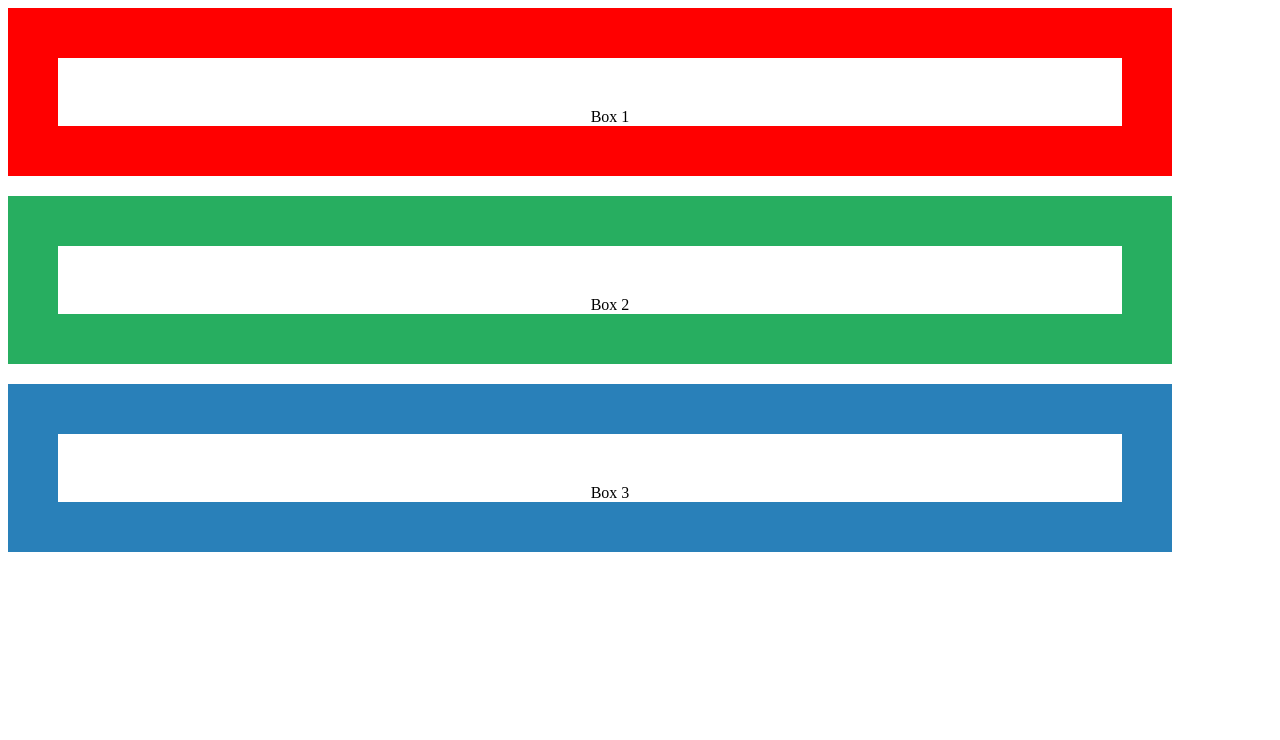
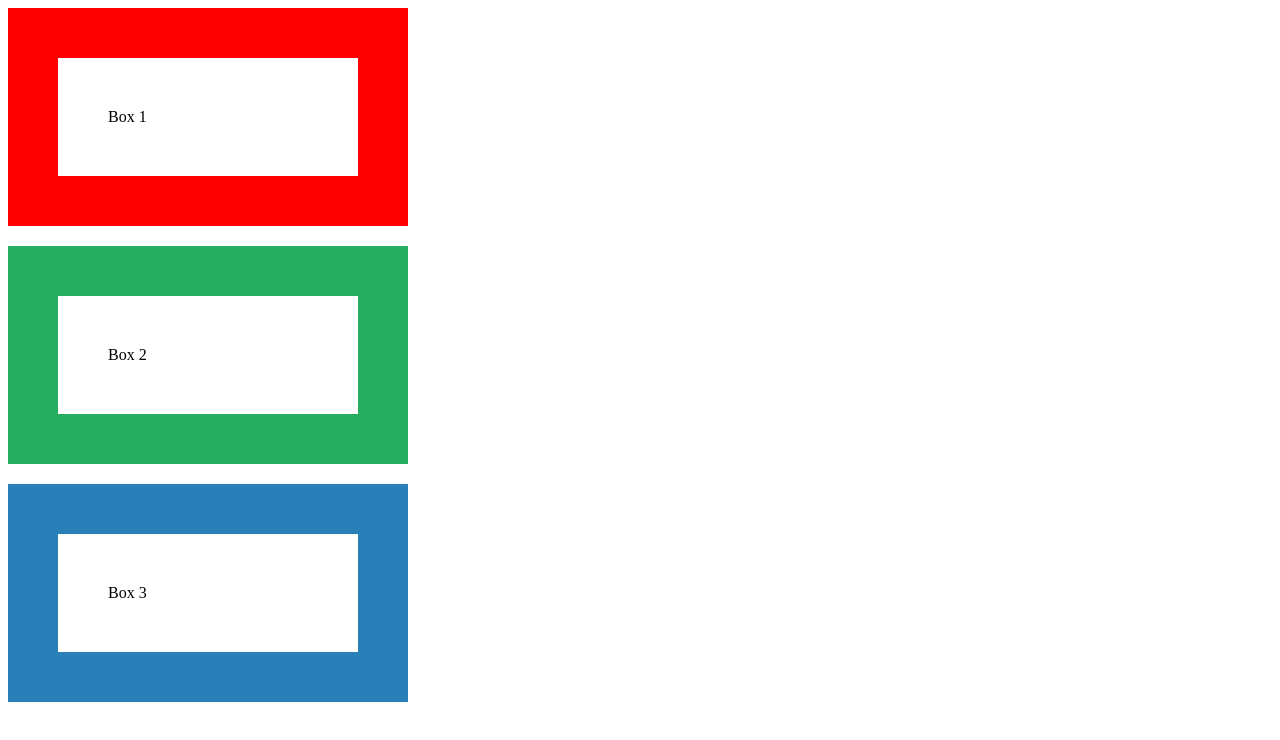
Before and after one commit to Ophelia0419/css_project, a plain HTML site: page index.html in a window 1280 px wide. Drawn offline with Linux system fonts and the light colour scheme.

Commit message:
second commit

```diff
--- a/style.css
+++ b/style.css
@@ -1,25 +1,20 @@
 .box {
     border: 50px solid red;
     margin-bottom:20px;
-    padding-top:50px;
-    padding-left:40px;
-    text-align:center;
-    margin-right:100px;
+    padding:50px;
+    width:200px;
   }
 
   .box-green {
     border: 50px solid #27ae60;
     margin-bottom:20px;
-    padding-top:50px;
-    padding-left:40px;
-    text-align:center;
-    margin-right:100px;
+    padding:50px;
+    width:200px;
   }
 
   .box-blue {
     border: 50px solid #2980b9;
-    padding-top:50px;
-    padding-left:40px;
-    text-align:center;
-    margin-right:100px;
+    margin-bottom:20px;
+    padding:50px;
+    width:200px;
   }
```
